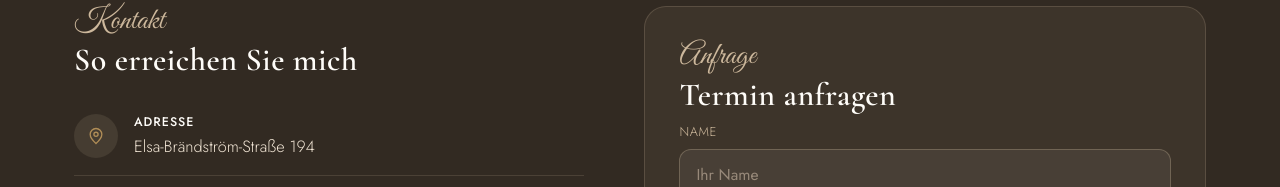
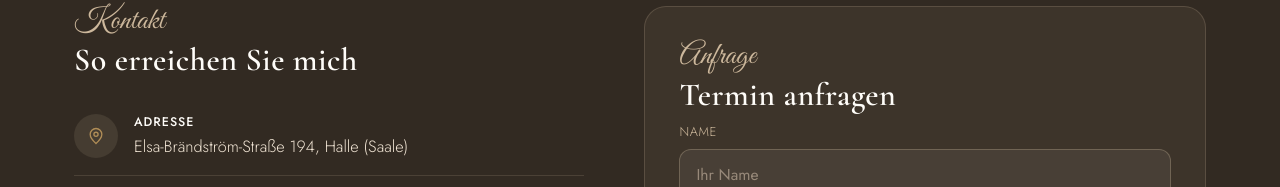
Before and after one commit to VitalijMendaluk/olga-skrypnyk, a plain HTML site: page index.html in a window 1280 px wide. Shown: the part 5992-6179 px from the top of the page. Drawn offline with nearby package versions, Linux system fonts and the light colour scheme.

Commit message:
Add files via upload

```diff
--- a/index.html
+++ b/index.html
@@ -538,7 +538,7 @@
       <div style="margin-top:20px">
         <div class="contact-row">
           <div class="ci"><svg viewBox="0 0 24 24"><path d="M12 21s-7-6-7-11a7 7 0 0114 0c0 5-7 11-7 11z"/><circle cx="12" cy="10" r="2.5"/></svg></div>
-          <div><b data-i18n="c_address">Adresse</b><span>Elsa-Brändström-Straße 194</span></div>
+          <div><b data-i18n="c_address">Adresse</b><span>Elsa-Brändström-Straße 194, Halle (Saale)</span></div>
         </div>
         <a class="contact-row" href="tel:+4915561766763">
           <div class="ci"><svg viewBox="0 0 24 24"><path d="M5 4h4l2 5-3 2a12 12 0 005 5l2-3 5 2v4a2 2 0 01-2 2A16 16 0 013 6a2 2 0 012-2z"/></svg></div>
```
